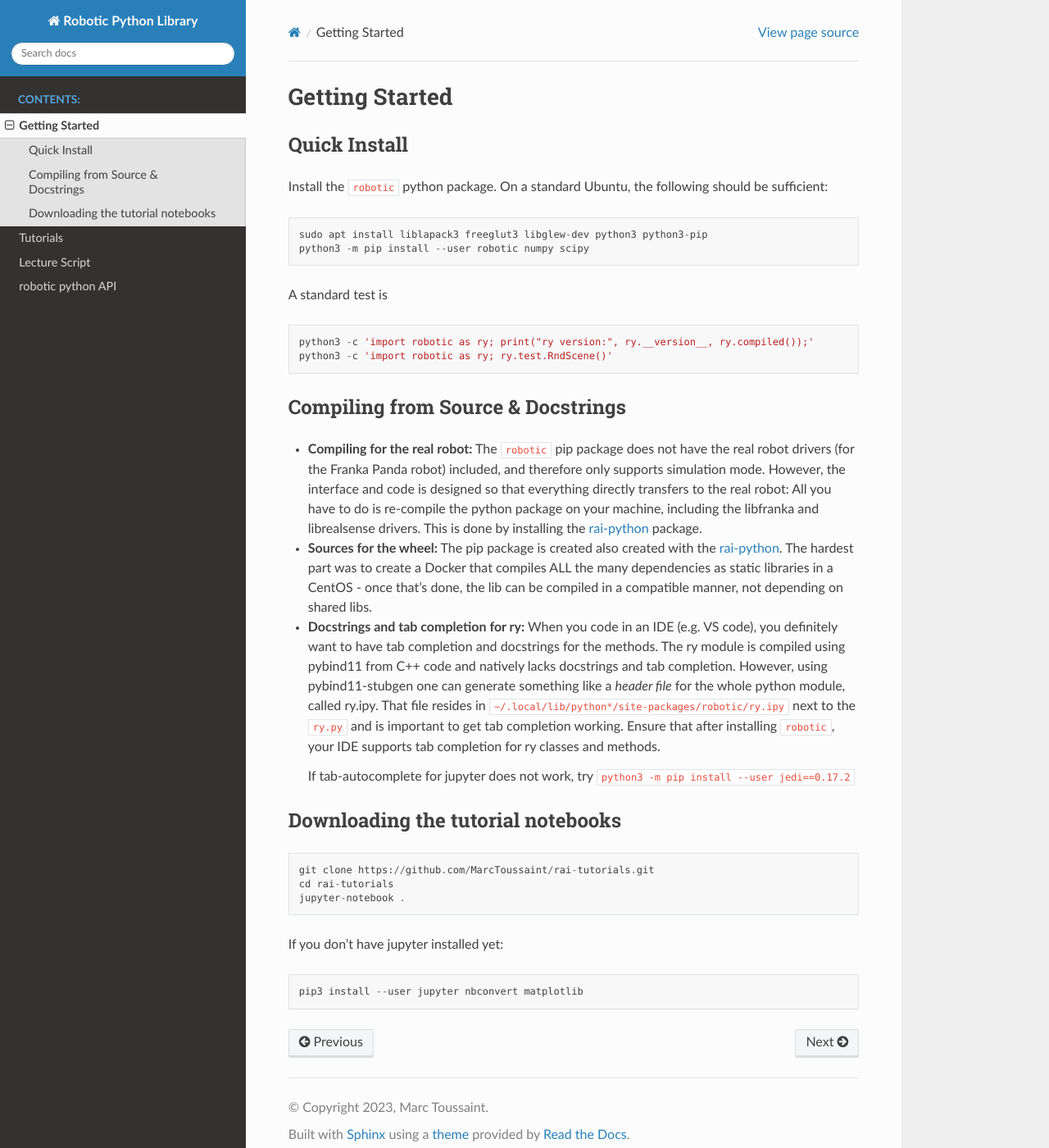
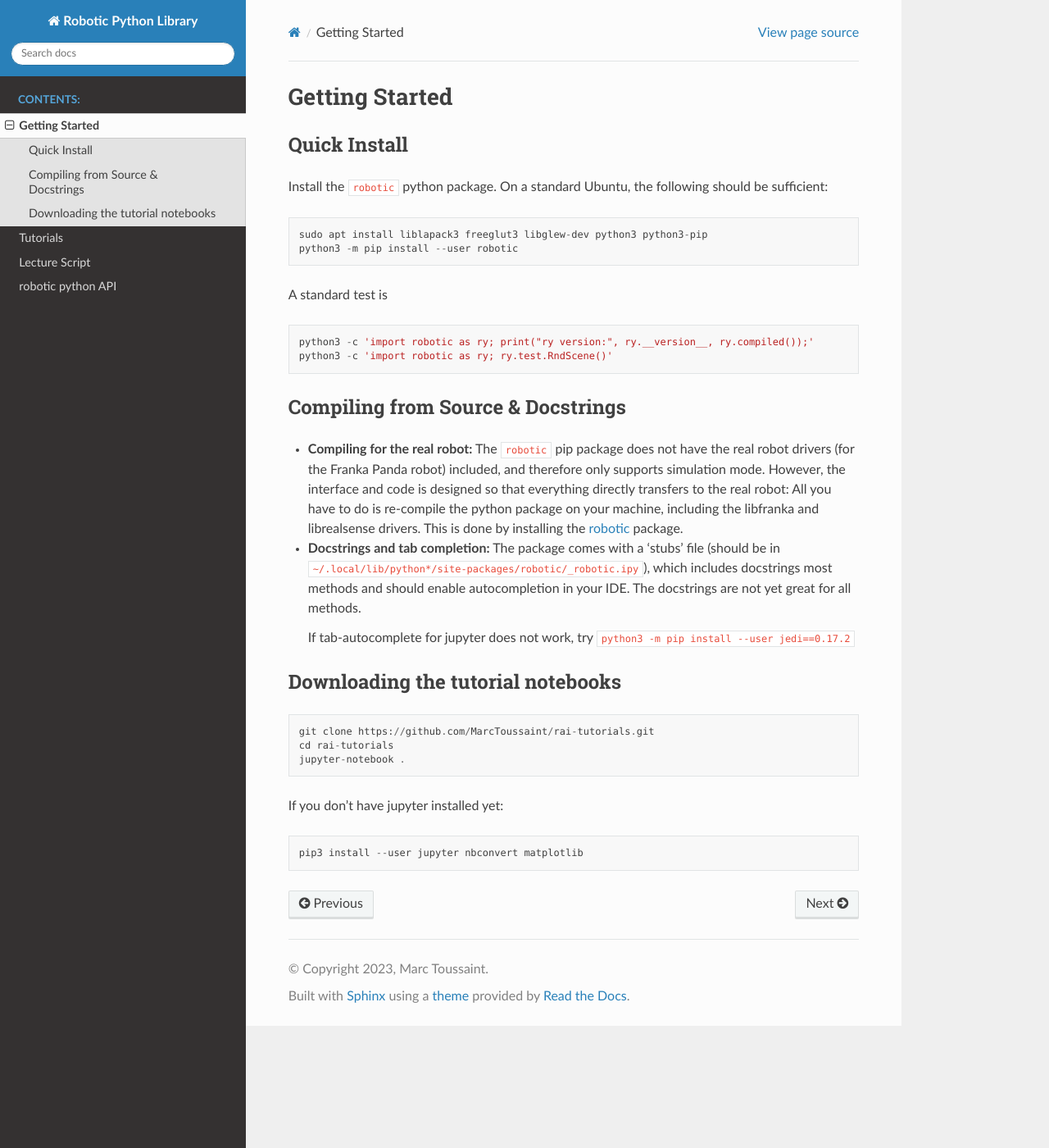
Before and after one commit to MarcToussaint/rai-docs, a Sphinx documentation site: the page built from doc/getting_started.rst, in a window 1280 px wide and 1400 px high. Shown: the whole window at 82% size. Built offline with Sphinx 7.4.7 and the Read the Docs theme 2.0.0, drawn with Linux system fonts in a browser that asks for light colours; pages that are not in the unit, such as notebooks, are missing from menus.

Commit message:
getting started fixes

```diff
--- a/doc/getting_started.rst
+++ b/doc/getting_started.rst
@@ -10,7 +10,7 @@ following should be sufficient:
 ::
 
    sudo apt install liblapack3 freeglut3 libglew-dev python3 python3-pip
-   python3 -m pip install --user robotic numpy scipy
+   python3 -m pip install --user robotic
 
 A standard test is
 
@@ -29,24 +29,12 @@ Compiling from Source & Docstrings
    to the real robot: All you have to do is re-compile the python
    package on your machine, including the libfranka and librealsense
    drivers. This is done by installing the
-   `rai-python <https://github.com/MarcToussaint/rai-python>`__ package.
--  **Sources for the wheel:** The pip package is created also created
-   with the
-   `rai-python <https://github.com/MarcToussaint/rai-python>`__. The
-   hardest part was to create a Docker that compiles ALL the many
-   dependencies as static libraries in a CentOS - once that’s done, the
-   lib can be compiled in a compatible manner, not depending on shared
-   libs.
--  **Docstrings and tab completion for ry:** When you code in an IDE
-   (e.g. VS code), you definitely want to have tab completion and
-   docstrings for the methods. The ry module is compiled using pybind11
-   from C++ code and natively lacks docstrings and tab completion.
-   However, using pybind11-stubgen one can generate something like a
-   *header file* for the whole python module, called ry.ipy. That file
-   resides in ``~/.local/lib/python*/site-packages/robotic/ry.ipy`` next
-   to the ``ry.py`` and is important to get tab completion working.
-   Ensure that after installing ``robotic``, your IDE supports tab
-   completion for ry classes and methods.
+   `robotic <https://github.com/MarcToussaint/robotic>`__ package.
+-  **Docstrings and tab completion:** The package comes with a ‘stubs’
+   file (should be in
+   ``~/.local/lib/python*/site-packages/robotic/_robotic.ipy``), which
+   includes docstrings most methods and should enable autocompletion in
+   your IDE. The docstrings are not yet great for all methods.
 
    If tab-autocomplete for jupyter does not work, try
    ``python3 -m pip install --user jedi==0.17.2``
```
Also changed, not shown: doc/getting_started.md (+7 -19 lines), doc/index.rst (+6 -3 lines).
